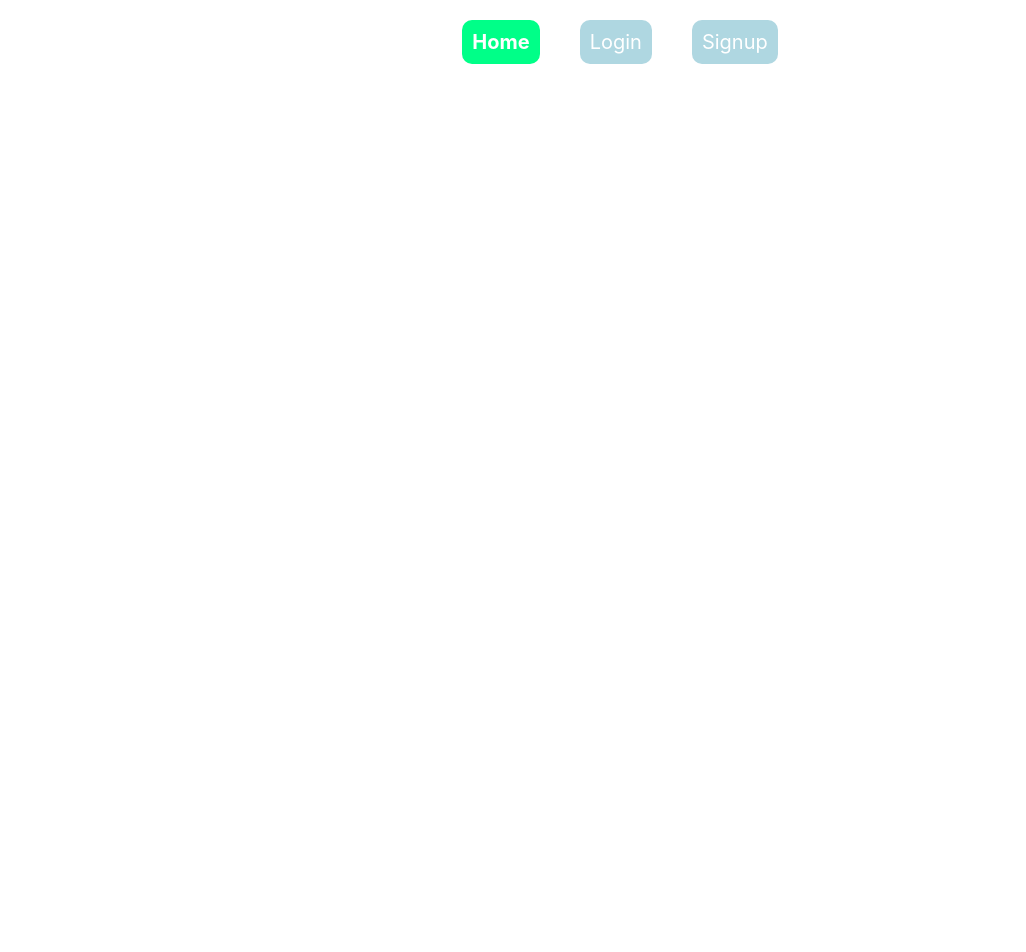
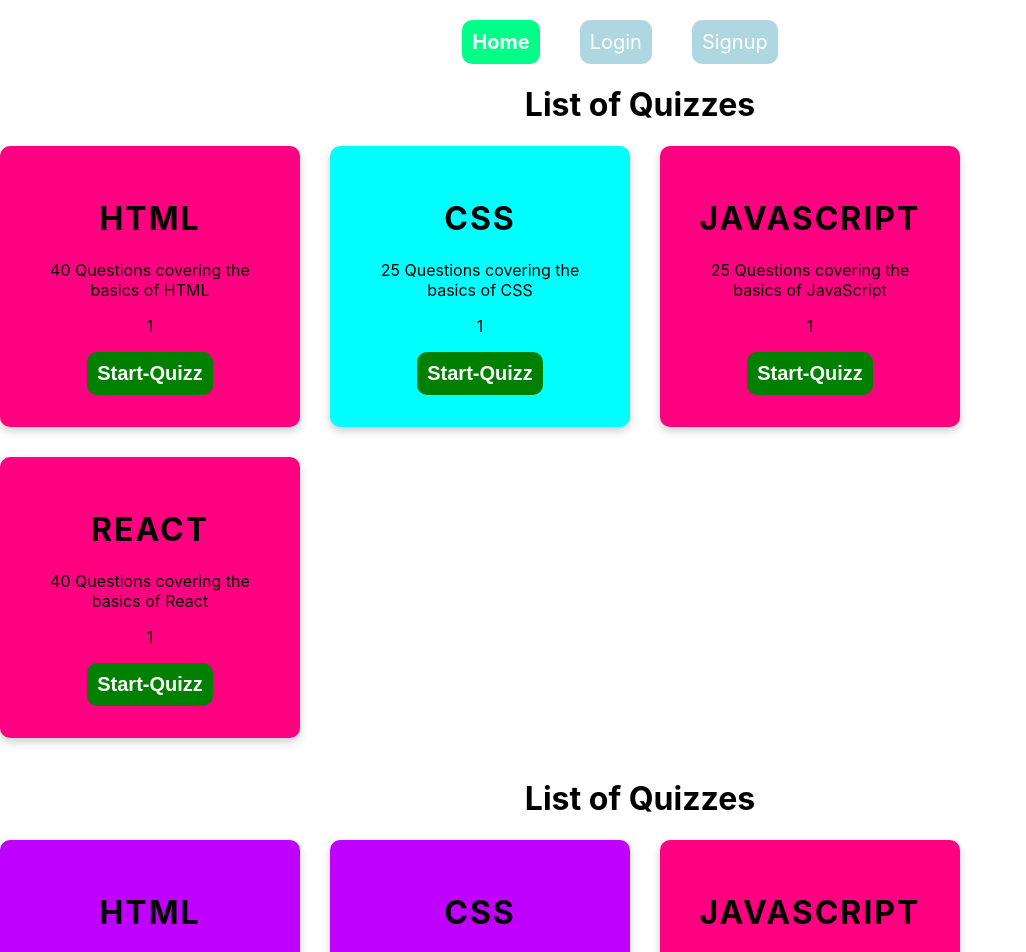
Before and after one commit to HEMASINCHU/quizzapp, a React (Create React App) app: page /home/1/cards/1 in a window 1280 px wide. Before the commit this address had no page. Shown: the top 952 px of the page, without its empty margins (0-1026 px from the left). Before the commit the page ends 800 px from the top, so only its background shows below. Built offline with nearby package versions, Linux system fonts and the light colour scheme.

Commit message:
added dynamic routes

```diff
--- a/src/App.js
+++ b/src/App.js
@@ -15,8 +15,8 @@
       <Routes>
         <Route path="/" element={<Login />} />
         <Route path="signup" element={<Signup />} />
-        <Route path="home" element={<Home />}>
-          <Route path="cards" element={<Cards />} />
+        <Route path="home/:id" element={<Home />}>
+          <Route path="cards/:userId" element={<Cards />} />
           <Route path="quizz-instruction" element={<QuizzInstruction />} />
         </Route>
         <Route path="quizzes" element={<Quizzes />} />
--- a/src/card/Card.js
+++ b/src/card/Card.js
@@ -1,8 +1,9 @@
 import { useState } from "react";
-import { useNavigate } from "react-router-dom";
+import { useNavigate, useParams } from "react-router-dom";
 
 const Card = (props) => {
   const navigate = useNavigate();
+  const { userId } = useParams();
   console.log(props);
   const { title, description } = props.data;
   const [colors] = useState(["#00ffff", "#ff0080", "#bf00ff", "#80ff00"]);
@@ -22,6 +23,7 @@
           {title}
         </h1>
         <p>{description}</p>
+        <p> {userId}</p>
         <button
           style={{
             padding: "10px",
--- a/src/components/Home.js
+++ b/src/components/Home.js
@@ -1,8 +1,12 @@
 import Cards from "../card/Cards";
 import { Link, Outlet } from "react-router-dom";
+import { useParams } from "react-router-dom";
 const Home = () => {
+  const { Id } = useParams();
   return (
     <>
+      {Id}
+
       <Cards />
       {/* <Link className="nav-link" to="quizz-instruction">
         QuizzInstruction
```
